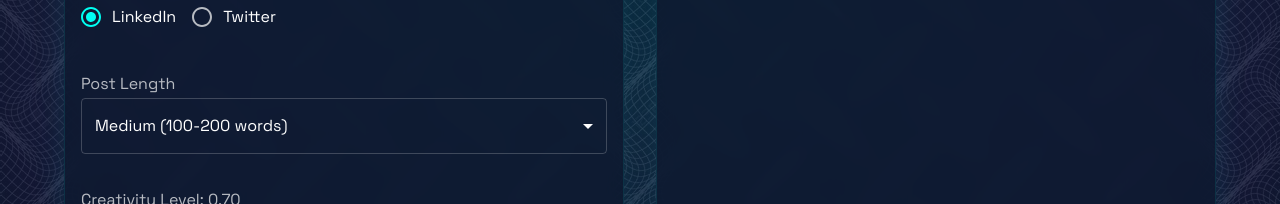
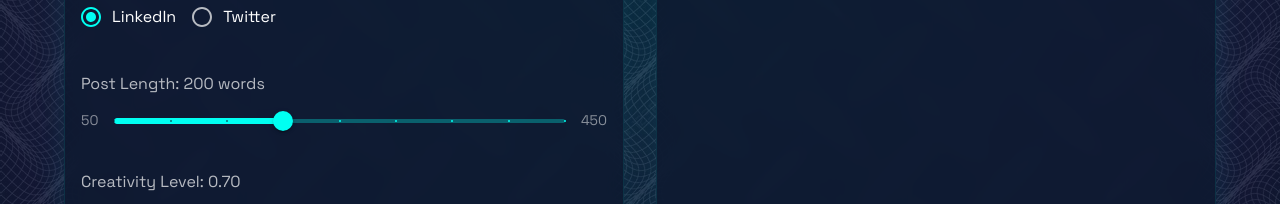
Before and after one commit to Naman0807/AI-post-gen, a Next.js app: page /dashboard in a window 1280 px wide. Shown: the part 529-733 px from the top of the page. Built offline with nearby package versions, Linux system fonts and the light colour scheme; no server answers; sample sign-in values are in the browser's storage.

Commit message:
update the length feature

```diff
--- a/src/pages/dashboard/index.js
+++ b/src/pages/dashboard/index.js
@@ -43,7 +43,7 @@ const Dashboard = () => {
 	const [geminiApiKey, setGeminiApiKey] = useState("");
 	const [isConfigured, setIsConfigured] = useState(false);
 	const [engagementScore, setEngagementScore] = useState(null);
-	const [postLength, setPostLength] = useState("medium");
+	const [postLength, setPostLength] = useState(200);
 	const [temperature, setTemperature] = useState(0.7);
 
 	useEffect(() => {
@@ -409,34 +409,51 @@ const Dashboard = () => {
 								<FormControl component="fieldset" sx={{ my: 2, width: "100%" }}>
 									<Typography
 										variant="subtitle1"
-										sx={{ color: "rgba(255, 255, 255, 0.7)" }}
+										sx={{ color: "rgba(255, 255, 255, 0.7)", mb: 1 }}
 									>
-										Post Length
+										Post Length: {postLength} words
 									</Typography>
-									<TextField
-										select
-										fullWidth
-										value={postLength}
-										onChange={(e) => setPostLength(e.target.value)}
-										SelectProps={{
-											native: true,
-										}}
-										sx={{
-											"& .MuiOutlinedInput-root": {
-												color: "#fff",
-												"& fieldset": {
-													borderColor: "rgba(255, 255, 255, 0.2)",
+									<Box sx={{ display: "flex", alignItems: "center", gap: 2 }}>
+										<Typography
+											sx={{
+												color: "rgba(255, 255, 255, 0.5)",
+												fontSize: "0.875rem",
+											}}
+										>
+											50
+										</Typography>
+										<Slider
+											value={postLength}
+											onChange={(_, newValue) => setPostLength(newValue)}
+											min={50}
+											max={450}
+											step={50}
+											marks
+											valueLabelDisplay="auto"
+											sx={{
+												color: theme.palette.primary.main,
+												"& .MuiSlider-thumb": {
+													"&:hover, &.Mui-focusVisible": {
+														boxShadow: `0px 0px 0px 8px ${alpha(
+															theme.palette.primary.main,
+															0.16
+														)}`,
+													},
 												},
-												"&:hover fieldset": {
-													borderColor: theme.palette.primary.main,
+												"& .MuiSlider-rail": {
+													opacity: 0.3,
 												},
-											},
-										}}
-									>
-										<option value="small">Small (50-100 words)</option>
-										<option value="medium">Medium (100-200 words)</option>
-										<option value="long">Long (200-300 words)</option>
-									</TextField>
+											}}
+										/>
+										<Typography
+											sx={{
+												color: "rgba(255, 255, 255, 0.5)",
+												fontSize: "0.875rem",
+											}}
+										>
+											450
+										</Typography>
+									</Box>
 								</FormControl>
 
 								<FormControl component="fieldset" sx={{ my: 2, width: "100%" }}>
```
